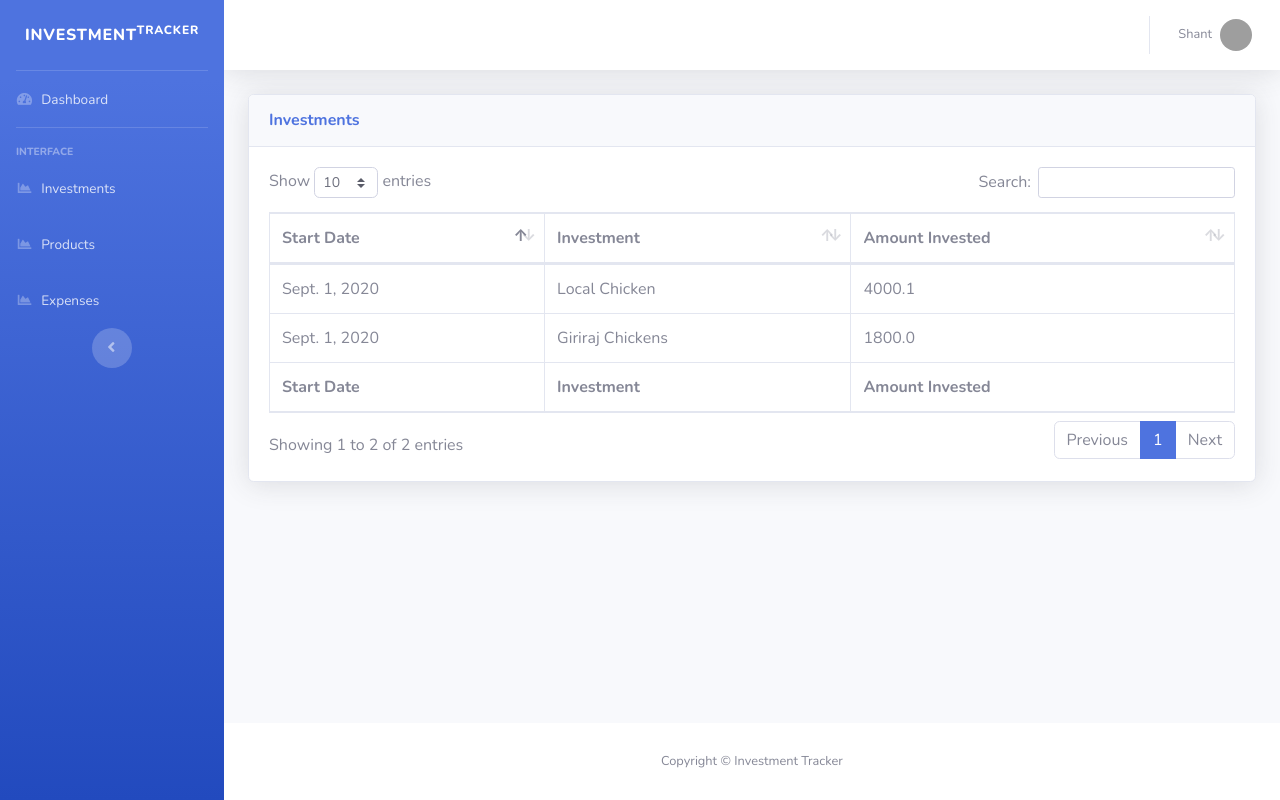
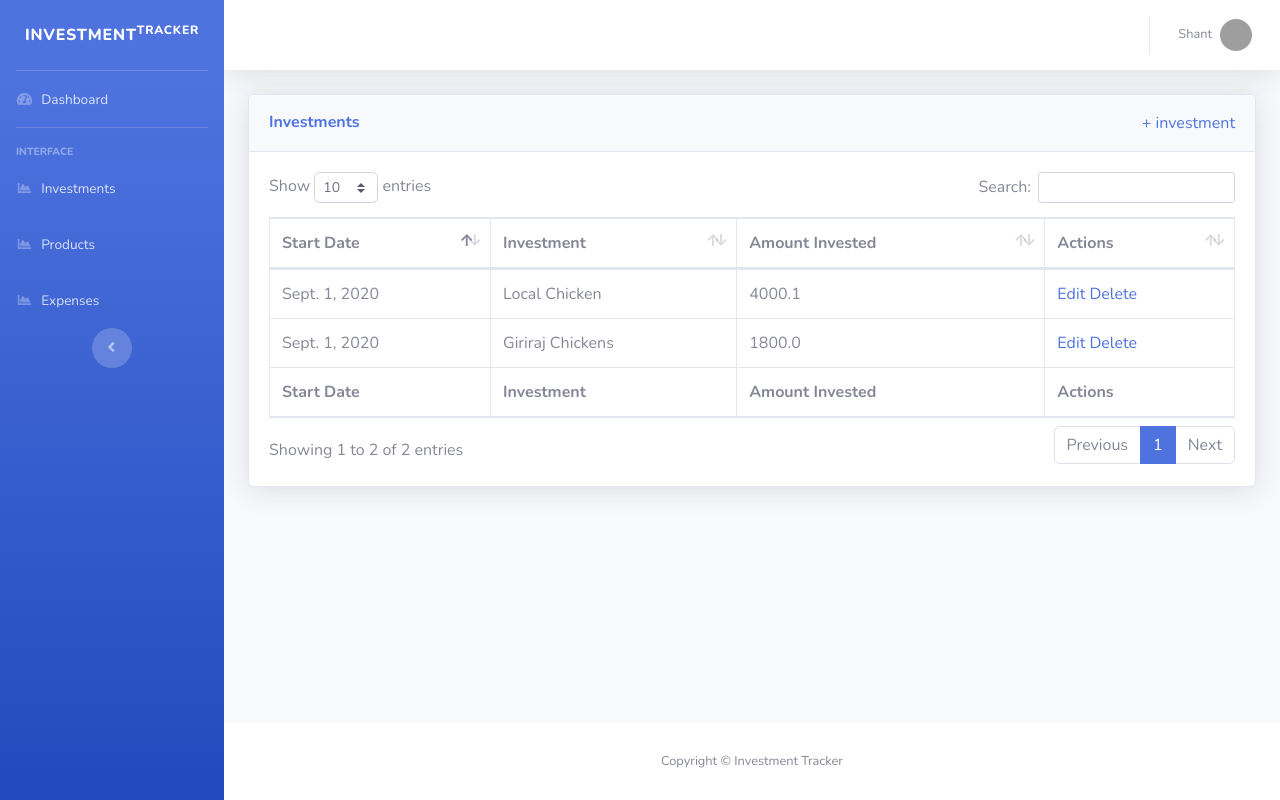
Before and after one commit to prashant1gh/Investment-tracker, a Django app: page / in a window 1280 px wide. Run offline with Django 3.2, Linux system fonts and the light colour scheme; data comes from the database, SQL or seed files in the repository; both versions use the stored data as it was after the commit; some libraries are stand-ins or nearby versions; grey boxes are pictures that could not be loaded.

Commit message:
forms crud operations created

```diff
--- a/investment_tracker/core/templates/investments.html
+++ b/investment_tracker/core/templates/investments.html
@@ -6,8 +6,9 @@
 
     <!-- DataTales Example -->
     <div class="card shadow mb-4">
-        <div class="card-header py-3">
+        <div class="card-header py-3 d-flex flex-row align-items-center justify-content-between">
             <h6 class="m-0 font-weight-bold text-primary">Investments</h6>
+            <a href="{% url 'add_investment' %}">+ investment</a>
         </div>
         <div class="card-body">
             <div class="table-responsive">
@@ -17,6 +18,7 @@
                             <th>Start Date</th>
                             <th>Investment</th>
                             <th>Amount Invested</th>
+                            <th>Actions</th>
                         </tr>
                     </thead>
                     <tfoot>
@@ -24,6 +26,7 @@
                             <th>Start Date</th>
                             <th>Investment</th>
                             <th>Amount Invested</th>
+                            <th>Actions</th>
                         </tr>
                     </tfoot>
                     <tbody>
@@ -32,6 +35,10 @@
                             <td>{{investment.start_date}}</td>
                             <td>{{investment.name}}</td>
                             <td>{{investment.initial_amount_invested}}</td>
+                            <td>
+                                <a href="{% url 'edit_investment' investment.id %}">Edit</a>
+                                <a href="{% url 'delete_investment' investment.id %}">Delete</a>
+                            </td>
                         </tr>
                         {% endfor %}
                     </tbody>
--- a/investment_tracker/core/urls.py
+++ b/investment_tracker/core/urls.py
@@ -7,4 +7,13 @@ urlpatterns = [
     path('investment-details/<int:investment_id>/', views.investment_details, name='investment_details'),
     path('expenses/', views.expenses, name='expenses'),
     path('products/', views.products, name='products'),
+    path('add-investment/', views.add_investment, name='add_investment'),
+    path('edit-investment/<int:investment_id>', views.edit_investment, name='edit_investment'),
+    path('delete-investment/<int:investment_id>', views.delete_investment, name='delete_investment'),
+    path('add-product/', views.add_product, name='add_product'),
+    path('edit-product/<int:product_id>', views.edit_product, name='edit_product'),
+    path('delete-product/<int:product_id>', views.delete_product, name='delete_product'),
+    path('add-expense/', views.add_expense, name='add_expense'),
+    path('edit-expense/<int:expense_id>', views.edit_expense, name='edit_expense'),
+    path('delete-expense/<int:expense_id>', views.delete_expense, name='delete_expense'),
 ]
--- a/investment_tracker/core/views.py
+++ b/investment_tracker/core/views.py
@@ -1,5 +1,5 @@
-from django.shortcuts import render, get_object_or_404
-
+from django.shortcuts import render, get_object_or_404, redirect
+from .forms import InvestmentForm, ProductForm, ExpenseForm
 from .models import Investment, Expense, Product
 
 def investment_stat(request):
@@ -18,3 +18,90 @@ def expenses(request):
 def products(request):
     products = Product.objects.all()
     return render(request, 'products.html', {"products":products})
+
+
+def add_investment(request):
+    if request.method == 'POST':
+        form = InvestmentForm(request.POST)
+        if form.is_valid():
+            form.save()
+            return redirect('/')
+        else:
+            print('form invalid')
+
+    else:
+        form = InvestmentForm()
+
+    return render(request, 'add_investment.html', {'form': form})
+
+def edit_investment(request, investment_id):
+    investment = get_object_or_404(Investment, pk=investment_id)
+    form = InvestmentForm(request.POST or None, instance=investment)
+    if form.is_valid():
+        form.save()
+        return redirect('/')
+    return render(request, 'add_investment.html', {'form': form})
+
+
+def delete_investment(request, investment_id):
+    investment = get_object_or_404(Investment, pk=investment_id)
+    investment.delete()
+    return redirect('/')
+
+
+def add_product(request):
+    if request.method == 'POST':
+        form = ProductForm(request.POST)
+        if form.is_valid():
+            form.save()
+            return redirect('/products/')
+        else:
+            print('form invalid')
+
+    else:
+        form = ProductForm()
+
+    return render(request, 'add_product.html', {'form': form})
+
+def edit_product(request, product_id):
+    product = get_object_or_404(Product, pk=product_id)
+    form = ProductForm(request.POST or None, instance=product)
+    if form.is_valid():
+        form.save()
+        return redirect('/products/')
+    return render(request, 'add_product.html', {'form': form})
+
+
+def delete_product(request, product_id):
+    product = get_object_or_404(Product, pk=product_id)
+    product.delete()
+    return redirect('/products/')
+
+
+def add_expense(request):
+    if request.method == 'POST':
+        form = ExpenseForm(request.POST)
+        if form.is_valid():
+            form.save()
+            return redirect('/expenses/')
+        else:
+            print('form invalid')
+
+    else:
+        form = ExpenseForm()
+
+    return render(request, 'add_expense.html', {'form': form})
+
+def edit_expense(request, expense_id):
+    expense = get_object_or_404(Expense, pk=expense_id)
+    form = ExpenseForm(request.POST or None, instance=expense)
+    if form.is_valid():
+        form.save()
+        return redirect('/expenses/')
+    return render(request, 'add_expense.html', {'form': form})
+
+
+def delete_expense(request, expense_id):
+    expense = get_object_or_404(Expense, pk=expense_id)
+    expense.delete()
+    return redirect('/expenses/')
```
Also changed, not shown: investment_tracker/core/forms.py (added, +20 -0 lines), investment_tracker/core/templates/add_expense.html (added, +12 -0 lines), investment_tracker/core/templates/add_investment.html (added, +12 -0 lines), investment_tracker/core/templates/add_product.html (added, +12 -0 lines), investment_tracker/core/templates/expenses.html (+8 -1 lines), investment_tracker/core/templates/products.html (+8 -1 lines), investment_tracker/db.sqlite3.
